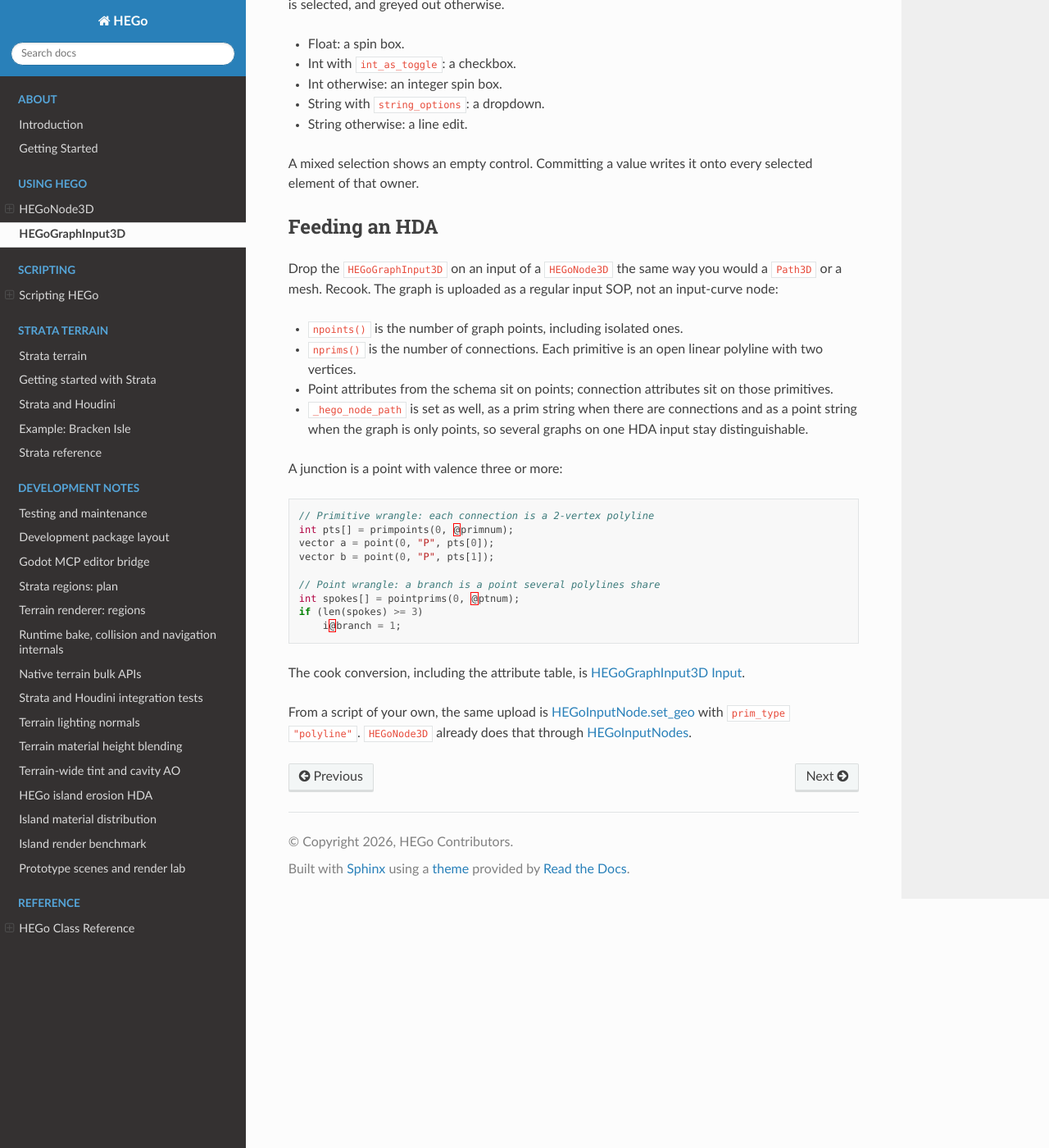
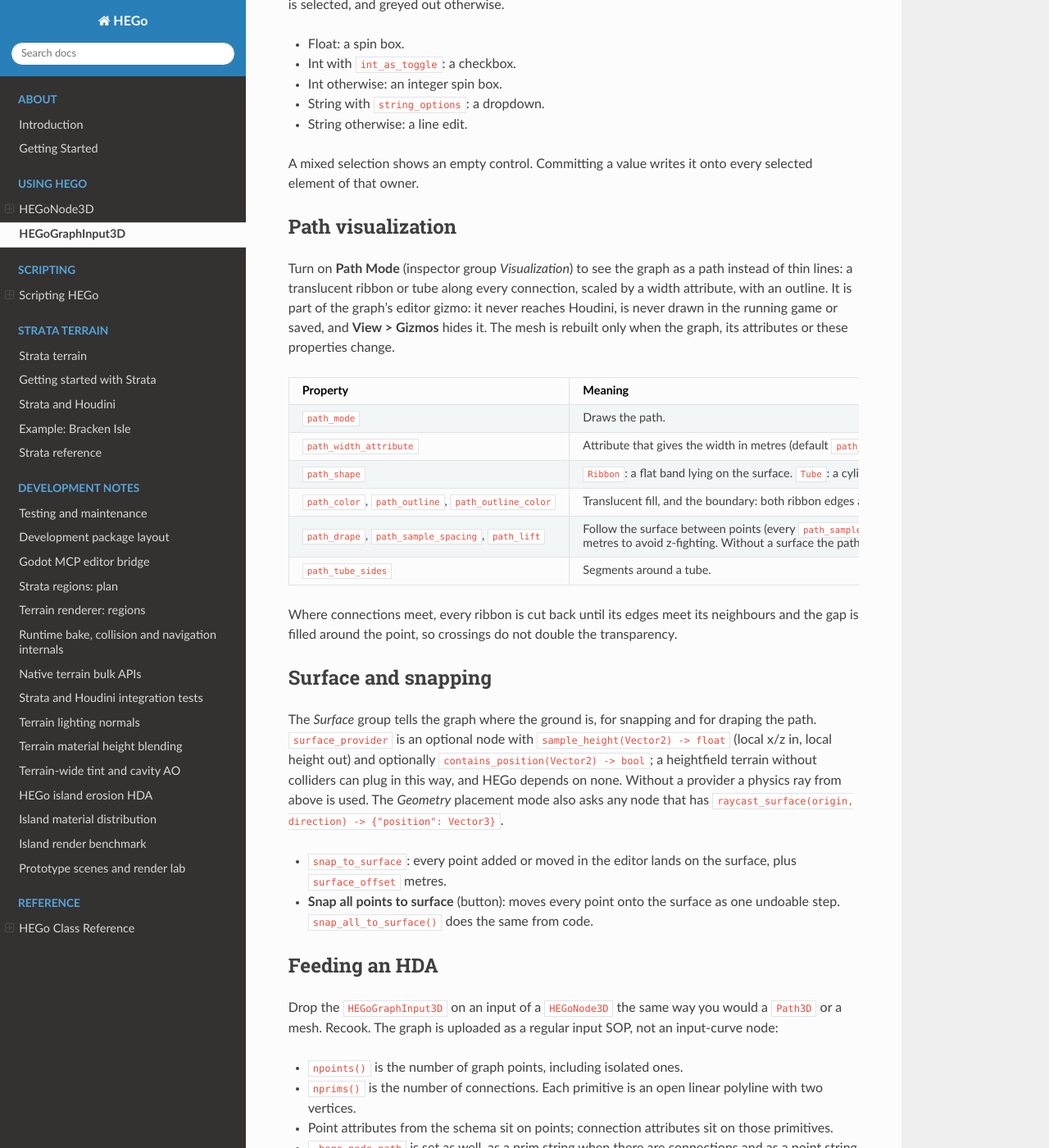
Before and after one commit to peterprickarz/hego, a Sphinx documentation site: the page built from docs/node_reference/hego_graph_input_3d.rst, in a window 1280 px wide and 1400 px high, scrolled down 2669 px. Shown: the whole window at 82% size. Built offline with Sphinx 7.4.7 and the Read the Docs theme 3.1.0, drawn with Linux system fonts in a browser that asks for light colours.

Commit message:
Add path visualization and surface snapping to HEGoGraphInput3D
Path mode draws a translucent ribbon or tube with an outline, sized by a width
attribute, as part of the graph's editor gizmo. Surface group: optional height
provider node, snap_to_surface, and a Snap all points to surface button.

Co-Authored-By: Claude Sonnet 5.5 <noreply@anthropic.com>

```diff
--- a/docs/node_reference/hego_graph_input_3d.rst
+++ b/docs/node_reference/hego_graph_input_3d.rst
@@ -151,6 +151,60 @@ their owner (point or connection) is selected, and greyed out otherwise.
 A mixed selection shows an empty control. Committing a value writes it onto every
 selected element of that owner.
 
+Path visualization
+------------------
+
+Turn on **Path Mode** (inspector group *Visualization*) to see the graph as a path
+instead of thin lines: a translucent ribbon or tube along every connection, scaled by
+a width attribute, with an outline. It is part of the graph's editor gizmo: it never
+reaches Houdini, is never drawn in the running game or saved, and **View > Gizmos**
+hides it. The mesh is rebuilt only when the graph, its attributes or these properties
+change.
+
+.. list-table::
+   :header-rows: 1
+   :widths: 28 72
+
+   * - Property
+     - Meaning
+   * - ``path_mode``
+     - Draws the path.
+   * - ``path_width_attribute``
+     - Attribute that gives the width in metres (default ``path_width``). A connection
+       attribute of that name wins; a point attribute is interpolated along the
+       connection. Missing or zero values use ``path_default_width``.
+   * - ``path_shape``
+     - ``Ribbon``: a flat band lying on the surface. ``Tube``: a cylinder per
+       connection (the width is the diameter) with a sphere at each point.
+   * - ``path_color``, ``path_outline``, ``path_outline_color``
+     - Translucent fill, and the boundary: both ribbon edges and the end caps, or the
+       tube's silhouette lines and end rings.
+   * - ``path_drape``, ``path_sample_spacing``, ``path_lift``
+     - Follow the surface between points (every ``path_sample_spacing`` metres),
+       orient the ribbon to the surface normal, and lift it ``path_lift`` metres to
+       avoid z-fighting. Without a surface the path is straight and faces up.
+   * - ``path_tube_sides``
+     - Segments around a tube.
+
+Where connections meet, every ribbon is cut back until its edges meet its neighbours
+and the gap is filled around the point, so crossings do not double the transparency.
+
+Surface and snapping
+--------------------
+
+The *Surface* group tells the graph where the ground is, for snapping and for draping
+the path. ``surface_provider`` is an optional node with
+``sample_height(Vector2) -> float`` (local x/z in, local height out) and optionally
+``contains_position(Vector2) -> bool``; a heightfield terrain without colliders can
+plug in this way, and HEGo depends on none. Without a provider a physics ray from above
+is used. The *Geometry* placement mode also asks any node that has
+``raycast_surface(origin, direction) -> {"position": Vector3}``.
+
+* ``snap_to_surface``: every point added or moved in the editor lands on the surface,
+  plus ``surface_offset`` metres.
+* **Snap all points to surface** (button): moves every point onto the surface as one
+  undoable step. ``snap_all_to_surface()`` does the same from code.
+
 Feeding an HDA
 --------------
 
```
Also changed, not shown: 8 other files.
